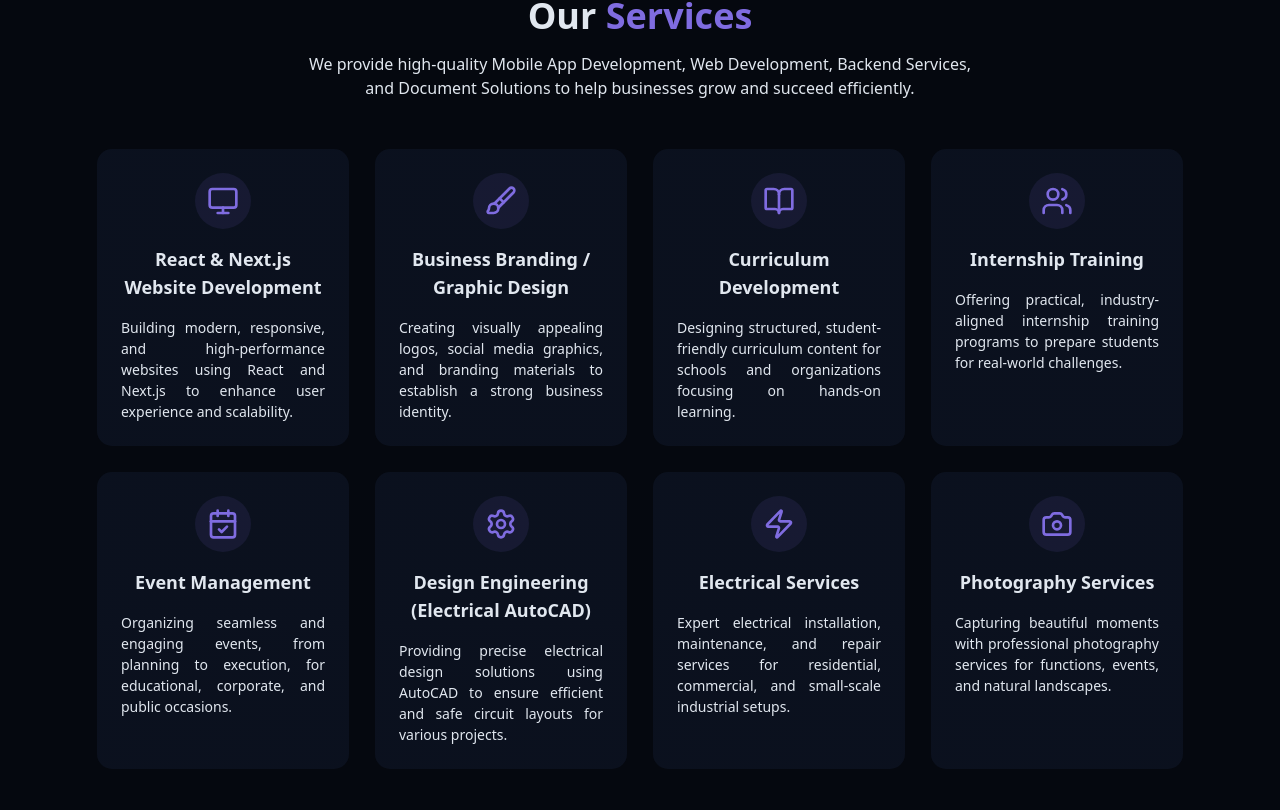
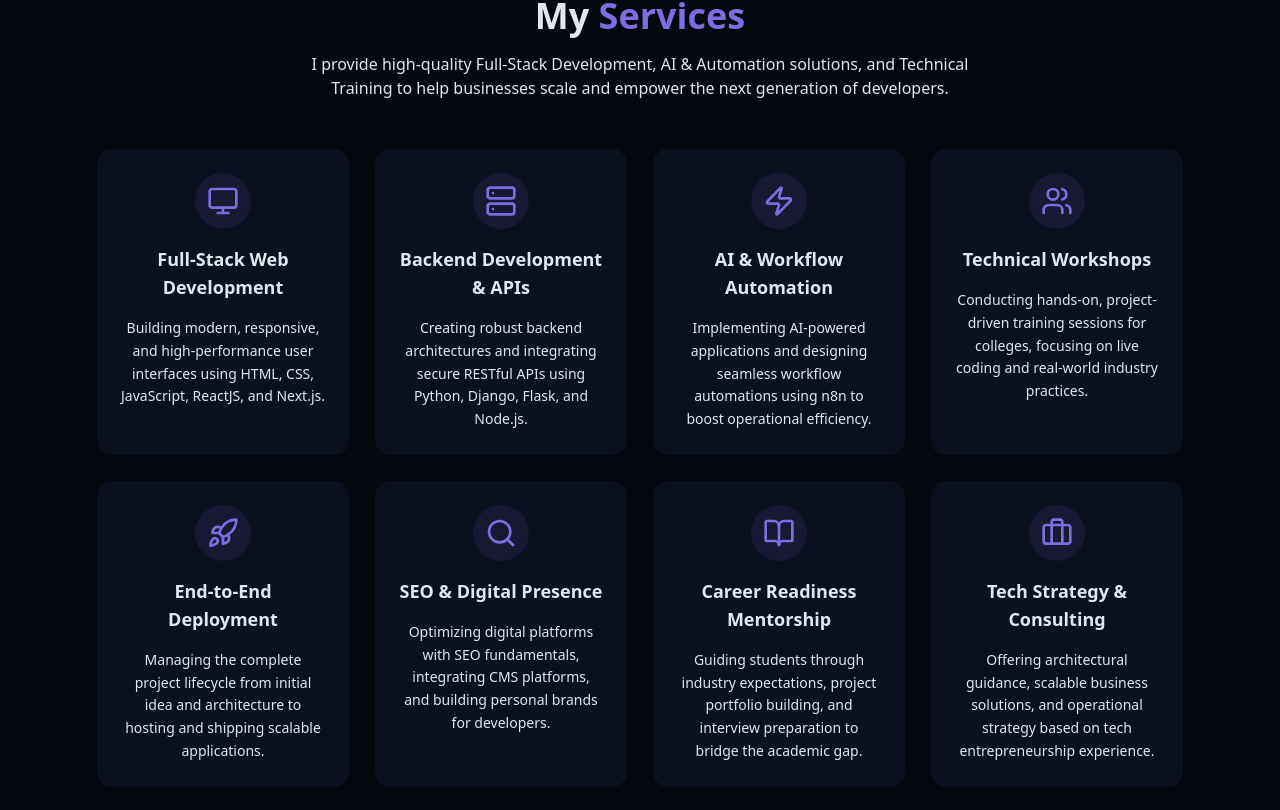
Before and after one commit to arungovindhasamygithub/arun-new, a React (Vite) app: page / in a window 1280 px wide. Shown: the part 3210-4020 px from the top of the page. Built offline with nearby package versions, Linux system fonts and the light colour scheme.

Commit message:
Update ServicesSection.jsx

```diff
--- a/src/components/ServicesSection.jsx
+++ b/src/components/ServicesSection.jsx
@@ -1,13 +1,13 @@
 import React from "react";
 import {
   Monitor,
-  Brush,
-  Settings,
+  Server,
   Zap,
-  Camera,
+  Users,
+  Rocket,
+  Search,
   BookOpen,
-  Users,
-  CalendarCheck,
+  Briefcase,
 } from "lucide-react";
 
 const ServicesSection = () => {
@@ -16,65 +16,65 @@ const ServicesSection = () => {
     {
       id: 1,
       icon: Monitor,
-    title: "React & Next.js Website Development",
+      title: "Full-Stack Web Development",
       description:
-      "Building modern, responsive, and high-performance websites using React and Next.js to enhance user experience and scalability.",
+        "Building modern, responsive, and high-performance user interfaces using HTML, CSS, JavaScript, ReactJS, and Next.js.",
     },
     {
       id: 2,
-    icon: Brush,
-    title: "Business Branding / Graphic Design",
+      icon: Server,
+      title: "Backend Development & APIs",
       description:
-      "Creating visually appealing logos, social media graphics, and branding materials to establish a strong business identity.",
+        "Creating robust backend architectures and integrating secure RESTful APIs using Python, Django, Flask, and Node.js.",
     },
     {
       id: 3,
-    icon: BookOpen,
-    title: "Curriculum Development",
+      icon: Zap,
+      title: "AI & Workflow Automation",
       description:
-      "Designing structured, student-friendly curriculum content for schools and organizations focusing on hands-on learning.",
+        "Implementing AI-powered applications and designing seamless workflow automations using n8n to boost operational efficiency.",
     },
     {
       id: 4,
       icon: Users,
-    title: "Internship Training",
+      title: "Technical Workshops",
       description:
-      "Offering practical, industry-aligned internship training programs to prepare students for real-world challenges.",
+        "Conducting hands-on, project-driven training sessions for colleges, focusing on live coding and real-world industry practices.",
     },
     {
       id: 5,
-    icon: CalendarCheck,
-    title: "Event Management",
+      icon: Rocket,
+      title: "End-to-End Deployment",
       description:
-      "Organizing seamless and engaging events, from planning to execution, for educational, corporate, and public occasions.",
+        "Managing the complete project lifecycle from initial idea and architecture to hosting and shipping scalable applications.",
     },
     {
       id: 6,
-    icon: Settings,
-    title: "Design Engineering (Electrical AutoCAD)",
+      icon: Search,
+      title: "SEO & Digital Presence",
       description:
-      "Providing precise electrical design solutions using AutoCAD to ensure efficient and safe circuit layouts for various projects.",
+        "Optimizing digital platforms with SEO fundamentals, integrating CMS platforms, and building personal brands for developers.",
     },
     {
       id: 7,
-    icon: Zap,
-    title: "Electrical Services",
+      icon: BookOpen,
+      title: "Career Readiness Mentorship",
       description:
-      "Expert electrical installation, maintenance, and repair services for residential, commercial, and small-scale industrial setups.",
+        "Guiding students through industry expectations, project portfolio building, and interview preparation to bridge the academic gap.",
     },
     {
       id: 8,
-    icon: Camera,
-    title: "Photography Services",
+      icon: Briefcase,
+      title: "Tech Strategy & Consulting",
       description:
-      "Capturing beautiful moments with professional photography services for functions, events, and natural landscapes.",
+        "Offering architectural guidance, scalable business solutions, and operational strategy based on tech entrepreneurship experience.",
     },
   ];
 
   // Service Card
   const ServiceCard = ({ icon: Icon, title, description }) => {
     return (
-    <div className="gradient-border p-6 card-hover rounded-2xl min-w-full flex flex-col items-center gap-4">
+      <div className="gradient-border p-6 card-hover rounded-2xl min-w-full flex flex-col items-center gap-4 text-center">
         {/* Icon on top */}
         <div className="p-3 rounded-full bg-primary/10 transition duration-300">
           <Icon className="h-8 w-8 text-primary" />
@@ -84,25 +84,22 @@ const ServiceCard = ({ icon: Icon, title, description }) => {
         <h4 className="font-semibold text-lg">{title}</h4>
 
         {/* Description */}
-      <p className="text-muted-foreground text-justify text-sm leading-normal">
+        <p className="text-muted-foreground text-sm leading-relaxed">
           {description}
         </p>
       </div>
     );
   };
 
-
   return (
     <section id="services" className="py-24 px-4 relative">
       <div className="container mx-auto max-w-6xl">
         <h2 className="text-3xl md:text-4xl font-bold mb-4 text-center">
-          Our <span className="text-primary">Services</span>
+          My <span className="text-primary">Services</span>
         </h2>
 
         <p className="text-center text-muted-foreground mb-12 max-w-2xl mx-auto">
-          We provide high-quality Mobile App Development, Web Development,
-          Backend Services, and Document Solutions to help businesses grow and
-          succeed efficiently.
+          I provide high-quality Full-Stack Development, AI & Automation solutions, and Technical Training to help businesses scale and empower the next generation of developers.
         </p>
 
         <div className="grid grid-cols-1 sm:grid-cols-2 md:grid-cols-3 lg:grid-cols-4 gap-6">
```
Lines whose indentation alone changed are shown as unchanged.
